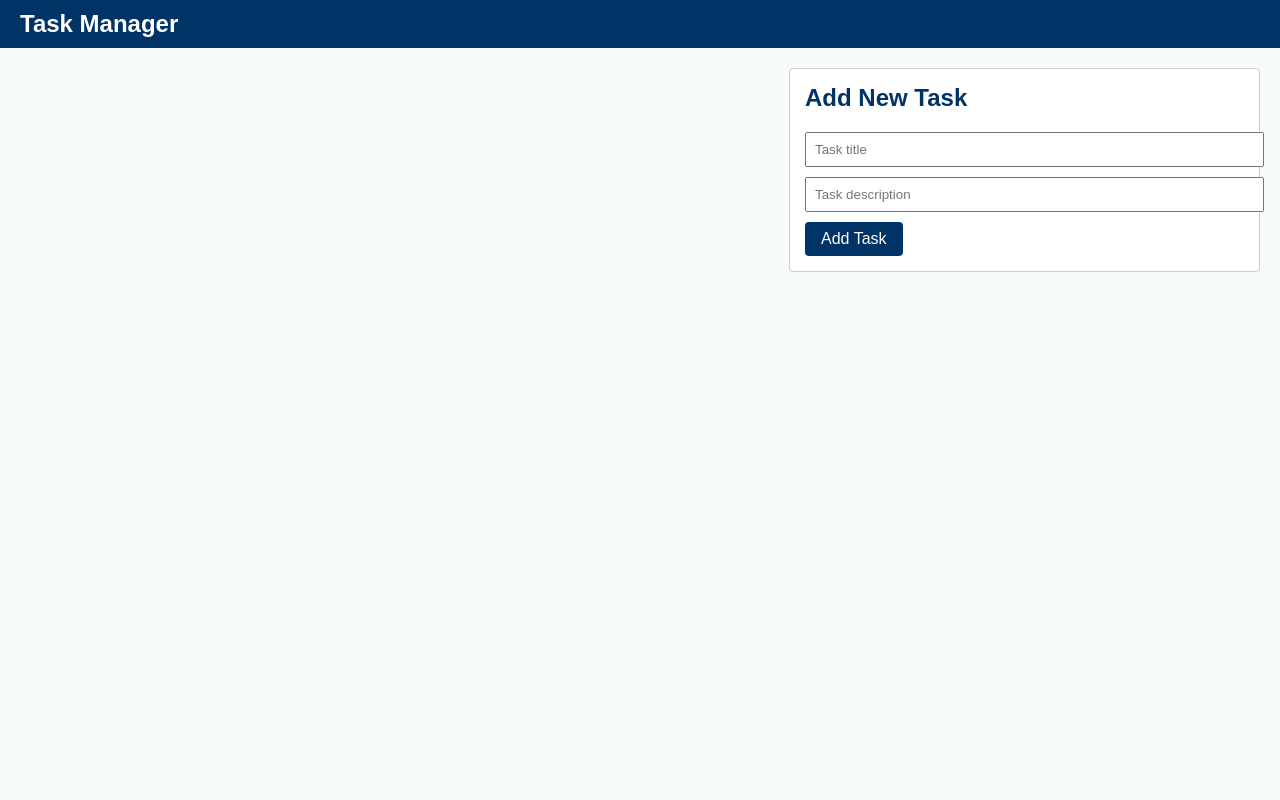
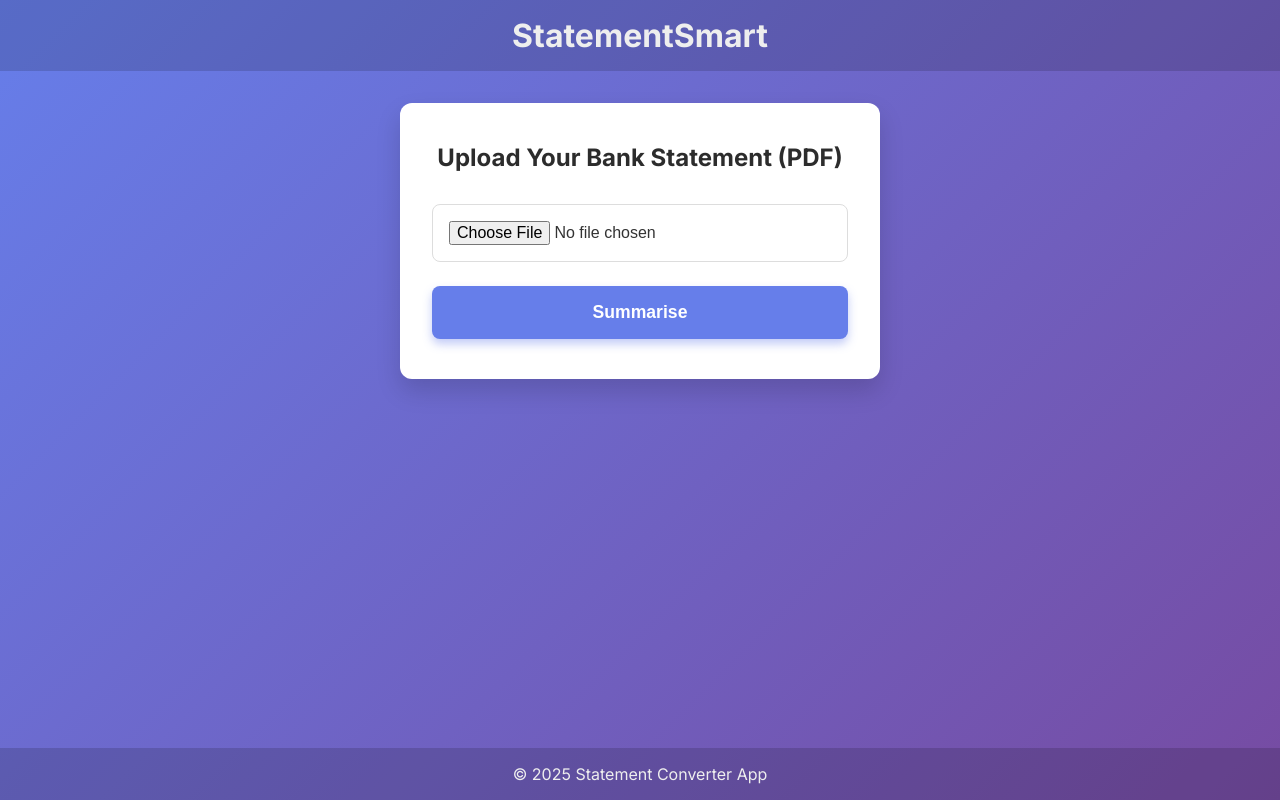
Before and after one commit to olaolatunbos/StatementSmart, a Flask app: page / in a window 1280 px wide. Run offline with Flask 3, Linux system fonts and the light colour scheme; data that the repository does not hold is empty.

Commit message:
change app

```diff
--- a/app/app.py
+++ b/app/app.py
@@ -1,59 +1,134 @@
-import uuid
-from flask import Flask, request, jsonify, abort, render_template
+from flask import Flask, render_template, request, send_file
+import os
+import pandas as pd
+import pdfplumber
+import io
+import re
+from openai import OpenAI
 
-app = Flask(__name__, template_folder='templates', static_folder='static')
+app = Flask(__name__)
+UPLOAD_FOLDER = 'uploads'
+os.makedirs(UPLOAD_FOLDER, exist_ok=True)
+app.config['UPLOAD_FOLDER'] = UPLOAD_FOLDER
 
-# In-memory storage for tasks
-tasks = {}
+client = OpenAI(api_key=os.getenv("OPENAI_API_KEY"))
 
-@app.route('/')
+CATEGORIES = [
+    "Groceries", "Entertainment", "Transport", "Rent", "Salary",
+    "Utilities", "Shopping", "Food & Drink", "Other"
+]
+
+# Store DataFrames in memory for download
+last_transactions_df = None
+last_summary_df = None
+
+@app.route('/', methods=['GET', 'POST'])
 def index():
-    return render_template('index.html')
+    global last_transactions_df, last_summary_df
+    summary = None
 
-@app.route('/tasks', methods=['GET'])
-def get_tasks():
-    return jsonify(list(tasks.values()))
+    if request.method == 'POST':
+        uploaded_file = request.files.get('statement')
+        if uploaded_file and uploaded_file.filename.endswith('.pdf'):
+            filepath = os.path.join(app.config['UPLOAD_FOLDER'], uploaded_file.filename)
+            uploaded_file.save(filepath)
 
-@app.route('/tasks', methods=['POST'])
-def create_task():
-    data = request.get_json()
-    if not data or 'title' not in data:
-        abort(400, description="Missing task title")
-    task_id = str(uuid.uuid4())
-    task = {
-        'id': task_id,
-        'title': data['title'],
-        'description': data.get('description', ''),
-        'completed': False
-    }
-    tasks[task_id] = task
-    return jsonify(task), 201
+            df = extract_lloyds_transactions(filepath)
+            df['Category'] = df['Details'].apply(categorize_with_gpt)
+            df['Money Out (£)'] = pd.to_numeric(df['Money Out (£)'], errors='coerce').fillna(0)
 
-@app.route('/tasks/<task_id>', methods=['GET'])
-def get_task(task_id):
-    task = tasks.get(task_id)
-    if not task:
-        abort(404, description="Task not found")
-    return jsonify(task)
+            summary_df = df.groupby('Category')['Money Out (£)'].sum().reset_index()
+            summary = summary_df.to_dict(orient='records')
 
-@app.route('/tasks/<task_id>', methods=['PUT'])
-def update_task(task_id):
-    if task_id not in tasks:
-        abort(404, description="Task not found")
-    data = request.get_json()
-    task = tasks[task_id]
-    task['title'] = data.get('title', task['title'])
-    task['description'] = data.get('description', task['description'])
-    task['completed'] = data.get('completed', task['completed'])
-    tasks[task_id] = task
-    return jsonify(task)
+            # Store for download
+            last_transactions_df = df
+            last_summary_df = summary_df
 
-@app.route('/tasks/<task_id>', methods=['DELETE'])
-def delete_task(task_id):
-    if task_id not in tasks:
-        abort(404, description="Task not found")
-    del tasks[task_id]
-    return jsonify({'result': True})
+            return render_template("index.html", summary=summary)
 
-if __name__ == '__main__':
-    app.run(host='0.0.0.0', port=3000, debug=True)
+        else:
+            return "Only PDF files are supported.", 400
+
+    return render_template("index.html", summary=summary)
+
+@app.route('/download')
+def download_excel():
+    global last_transactions_df, last_summary_df
+
+    if last_transactions_df is None or last_summary_df is None:
+        return "No data to export. Please upload a file first.", 400
+
+    output = io.BytesIO()
+    with pd.ExcelWriter(output, engine='xlsxwriter') as writer:
+        last_transactions_df.to_excel(writer, index=False, sheet_name='Transactions')
+        last_summary_df.to_excel(writer, index=False, sheet_name='Summary')
+
+    output.seek(0)
+    return send_file(output, download_name='categorized_statement.xlsx', as_attachment=True)
+
+
+def extract_lloyds_transactions(filepath):
+    transactions = []
+    pattern = re.compile(
+        r'(?P<date>\d{2}[A-Za-z]{3}\d{2})\s+'
+        r'(?P<type>[A-Z]{2,4})\s+'
+        r'(?P<details>.+?)\s+'
+        r'(?P<amount1>\d+\.\d{2})\s+'
+        r'(?:(?P<amount2>\d+\.\d{2})\s+)?'
+        r'(?P<balance>\d+\.\d{2})'
+    )
+
+    with pdfplumber.open(filepath) as pdf:
+        text = "\n".join(page.extract_text() for page in pdf.pages if page.extract_text())
+
+    for line in text.split('\n'):
+        match = pattern.search(line)
+        if match:
+            data = match.groupdict()
+            txn_type = data['type']
+            money_out = None
+            money_in = None
+
+            if txn_type in ['TFR', 'FPO', 'FPI']:
+                money_in = data['amount1']
+            elif txn_type in ['DEB', 'DD']:
+                money_out = data['amount1']
+            else:
+                money_out = data['amount1']
+                if data['amount2']:
+                    money_in = data['amount2']
+
+            transactions.append({
+                'Date': data['date'],
+                'Type': txn_type,
+                'Details': data['details'].strip(),
+                'Money Out (£)': money_out,
+                'Money In (£)': money_in,
+                'Balance (£)': data['balance']
+            })
+
+    return pd.DataFrame(transactions)
+
+def categorize_with_gpt(description):
+    prompt = (
+        f"Categorize this bank transaction description into one of these categories, if you cannot categorise choose Other:\n"
+        f"{', '.join(CATEGORIES)}.\n"
+        f"Transaction: {description}\n"
+        f"Category:"
+    )
+    try:
+        response = client.chat.completions.create(
+            model="gpt-3.5-turbo",
+            messages=[
+                {"role": "system", "content": "You are a helpful financial assistant that categorizes bank transactions."},
+                {"role": "user", "content": prompt}
+            ],
+            temperature=0
+        )
+        return response.choices[0].message.content.strip()
+    except Exception as e:
+        print(f"OpenAI error: {e}")
+        return "Uncategorized"
+
+if __name__ == "__main__":
+    app.run(debug=True, host='0.0.0.0', port=3000)
--- a/app/static/script.js
+++ /dev/null
@@ -1,83 +0,0 @@
-document.addEventListener('DOMContentLoaded', () => {
-    fetchTasks();
-
-    const form = document.getElementById('add-task-form');
-    form.addEventListener('submit', addTask);
-  });
-
-  function fetchTasks() {
-    fetch('/tasks')
-      .then(response => response.json())
-      .then(data => {
-        const container = document.getElementById('task-container');
-        container.innerHTML = '';
-        data.forEach(task => {
-          const taskDiv = document.createElement('div');
-          taskDiv.className = 'task';
-          taskDiv.dataset.id = task.id;
-          taskDiv.innerHTML = `
-            <h3 class="${task.completed ? 'completed' : ''}">${task.title}</h3>
-            <p>${task.description}</p>
-            <button onclick="deleteTask('${task.id}')">Delete</button>
-            <button onclick="toggleTask('${task.id}', ${task.completed})">
-              ${task.completed ? 'Mark Incomplete' : 'Mark Complete'}
-            </button>
-          `;
-          container.appendChild(taskDiv);
-        });
-      })
-      .catch(error => console.error('Error fetching tasks:', error));
-  }
-
-  function addTask(event) {
-    event.preventDefault();
-    const title = document.getElementById('task-title').value;
-    const description = document.getElementById('task-description').value;
-
-    fetch('/tasks', {
-      method: 'POST',
-      headers: { 'Content-Type': 'application/json' },
-      body: JSON.stringify({ title, description })
-    })
-    .then(response => {
-      if (!response.ok) {
-        throw new Error('Failed to add task');
-      }
-      return response.json();
-    })
-    .then(() => {
-      document.getElementById('task-title').value = '';
-      document.getElementById('task-description').value = '';
-      fetchTasks();
-    })
-    .catch(error => console.error(error));
-  }
-
-  function deleteTask(taskId) {
-    fetch(`/tasks/${taskId}`, {
-      method: 'DELETE'
-    })
-    .then(response => {
-      if (!response.ok) {
-        throw new Error('Failed to delete task');
-      }
-      fetchTasks();
-    })
-    .catch(error => console.error(error));
-  }
-
-  function toggleTask(taskId, currentStatus) {
-    fetch(`/tasks/${taskId}`, {
-      method: 'PUT',
-      headers: { 'Content-Type': 'application/json' },
-      body: JSON.stringify({ completed: !currentStatus })
-    })
-    .then(response => {
-      if (!response.ok) {
-        throw new Error('Failed to update task');
-      }
-      return response.json();
-    })
-    .then(() => fetchTasks())
-    .catch(error => console.error(error));
-  }
--- a/app/static/style.css
+++ b/app/static/style.css
@@ -1,111 +1,158 @@
-/* Overall page styling */
+/* Basic resets */
+* {
+    box-sizing: border-box;
+    margin: 0;
+    padding: 0;
+}
+
+html,
 body {
-    margin: 0;
-    font-family: Arial, sans-serif;
-    background-color: #f7fbfc; /* Light subtle blue background */
+    height: 100%;
+    font-family: 'Inter', -apple-system, BlinkMacSystemFont, 'Segoe UI', Roboto, Oxygen,
+        Ubuntu, Cantarell, 'Open Sans', 'Helvetica Neue', sans-serif;
+    background: linear-gradient(135deg, #667eea 0%, #764ba2 100%);
     color: #333;
 }
 
-  /* Header with logo */
-  header {
+/* Flex layout for full height */
+body {
     display: flex;
-    align-items: center;
-    background-color: #003366; /* Darker blue bar */
-    padding: 10px 20px;
+    flex-direction: column;
+    min-height: 100vh;
 }
 
-  .logo {
-    height: 40px; /* Adjust as needed */
-    margin-right: 20px;
+/* Header & footer styles */
+header,
+footer {
+    text-align: center;
+    padding: 1rem;
+    color: #eee;
+    background: rgba(0, 0, 0, 0.15);
 }
 
 header h1 {
-    color: #ffffff;
-    font-size: 1.5rem;
-    margin: 0;
+    font-weight: 700;
 }
 
-  /* Main content container */
-  #main-content {
+/* Main area */
+main {
+    flex-grow: 1;
     display: flex;
-    flex-wrap: wrap;
-    justify-content: space-between;
-    padding: 20px;
+    justify-content: center;
+    align-items: flex-start;
+    padding: 2rem;
 }
 
-  /* Task container styling */
-  #task-container {
-    flex: 1 1 60%;
-    margin-right: 20px;
+/* Container that holds both sections side-by-side */
+.main-container {
+    display: flex;
+    flex-direction: row;
+    justify-content: center;
+    align-items: flex-start;
+    gap: 2rem;
+    flex-wrap: wrap;
+    max-width: 1100px;
+    width: 100%;
 }
 
-  .task {
-    background-color: #ffffff;
-    border: 1px solid #ccc;
-    border-radius: 4px;
-    padding: 10px;
-    margin-bottom: 10px;
+/* Reusable card style */
+.card,
+.upload-section,
+.summary-container {
+    background: #fff;
+    padding: 2.5rem 2rem;
+    border-radius: 12px;
+    box-shadow: 0 12px 24px rgba(0, 0, 0, 0.15);
+    width: 100%;
+    max-width: 480px;
+    text-align: center;
 }
 
-  .task h3 {
-    margin: 0;
-    font-size: 1.1rem;
+/* Upload section heading */
+.upload-section h2 {
+    margin-bottom: 2rem;
+    font-weight: 700;
+    color: #2c2c2c;
 }
 
-  .task p {
-    margin: 5px 0;
+/* Form styling */
+form {
+    display: flex;
+    flex-direction: column;
+    gap: 1.5rem;
 }
 
-  .completed {
-    text-decoration: line-through;
-    color: #888;
+input[type="file"] {
+    padding: 1rem;
+    border-radius: 8px;
+    border: 1.5px solid #ddd;
+    font-size: 1rem;
+    cursor: pointer;
+    transition: border-color 0.3s ease;
 }
 
-  /* New task form */
-  #new-task-form {
-    flex: 1 1 35%;
-    background-color: #ffffff;
-    border: 1px solid #ccc;
-    border-radius: 4px;
-    padding: 15px;
-    margin-bottom: 20px;
+input[type="file"]:focus,
+input[type="file"]:hover {
+    border-color: #667eea;
+    outline: none;
 }
 
-  #new-task-form h2 {
-    margin-top: 0;
-    color: #003366; /* Tie into the blue theme */
+button {
+    background: #667eea;
+    color: white;
+    padding: 1rem 0;
+    font-weight: 700;
+    font-size: 1.1rem;
+    border: none;
+    border-radius: 8px;
+    cursor: pointer;
+    transition: background-color 0.3s ease;
+    box-shadow: 0 5px 10px rgba(102, 126, 234, 0.4);
 }
 
-  #add-task-form input {
-    display: block;
-    width: 100%;
-    margin-bottom: 10px;
-    padding: 8px;
+button:hover {
+    background: #5563c1;
+    box-shadow: 0 6px 14px rgba(85, 99, 193, 0.6);
 }
 
-  #add-task-form button {
-    background-color: #003366;
-    color: #ffffff;
-    border: none;
-    padding: 8px 16px;
-    cursor: pointer;
-    font-size: 1rem;
-    border-radius: 4px;
+/* Summary box */
+.summary-container h2 {
+    font-weight: 700;
+    margin-bottom: 1rem;
+    color: #333;
 }
 
-  #add-task-form button:hover {
-    background-color: #00509d; /* Slightly lighter blue on hover */
+.summary-container table {
+    width: 100%;
+    border-collapse: collapse;
+    margin-top: 1rem;
 }
 
-  /* Responsive layout for smaller screens */
-  @media (max-width: 768px) {
-    #main-content {
-      flex-direction: column;
+.summary-container th,
+.summary-container td {
+    padding: 10px 12px;
+    text-align: left;
+    border-bottom: 1px solid #ddd;
 }
-    #task-container,
-    #new-task-form {
-      flex: 1 1 100%;
-      margin-right: 0;
-      margin-bottom: 20px;
+
+.summary-container th {
+    background-color: #3498db;
+    color: white;
 }
+
+/* Download button */
+.download-btn {
+    display: inline-block;
+    margin-top: 1.5rem;
+    padding: 0.75rem 1.5rem;
+    background-color: #667eea;
+    color: white;
+    border-radius: 8px;
+    text-decoration: none;
+    font-weight: 600;
+    transition: background-color 0.3s ease;
 }
+
+.download-btn:hover {
+    background-color: #667eea;
+}
--- a/app/templates/index.html
+++ b/app/templates/index.html
@@ -1,31 +1,62 @@
-<!DOCTYPE html>
+<!doctype html>
 <html lang="en">
+
 <head>
-  <meta charset="UTF-8">
-  <title>Task Manager</title>
-  <link rel="stylesheet" href="/static/style.css">
+    <meta charset="UTF-8">
+    <title>Bank Statement to Excel</title>
+    <meta name="viewport" content="width=device-width, initial-scale=1.0">
+    <link rel="stylesheet" href="{{ url_for('static', filename='style.css') }}">
+    <link href="https://fonts.googleapis.com/css2?family=Inter:wght@400;700&display=swap" rel="stylesheet" />
 </head>
+
 <body>
-  <header>
-    <!-- Replace `coderco_logo.png` with your actual filename if different -->
-    <h1>Task Manager</h1>
-  </header>
+    <header>
+        <h1>StatementSmart</h1>
+    </header>
 
-  <div id="main-content">
-    <div id="task-container">
-      <!-- Task list will be loaded here by script.js -->
-    </div>
+    <main>
+        <div class="main-container">
+            <!-- Upload Section -->
+            <section class="upload-section card">
+                <h2>Upload Your Bank Statement (PDF)</h2>
+                <form action="/" method="post" enctype="multipart/form-data">
+                    <input type="file" name="statement" accept=".pdf" required />
+                    <button type="submit">Summarise</button>
+                </form>
+                {% if summary %}
+                <a href="/download" class="download-btn">Download Excel File</a>
+                {% endif %}
+            </section>
 
-    <div id="new-task-form">
-      <h2>Add New Task</h2>
-      <form id="add-task-form">
-        <input type="text" id="task-title" placeholder="Task title" required>
-        <input type="text" id="task-description" placeholder="Task description">
-        <button type="submit">Add Task</button>
-      </form>
-    </div>
-  </div>
+            <!-- Summary Section (if available) -->
+            {% if summary %}
+            <section class="summary-container">
+                <h2>Spending Summary</h2>
+                <table>
+                    <thead>
+                        <tr>
+                            <th>Category</th>
+                            <th>Total Spent (£)</th>
+                        </tr>
+                    </thead>
+                    <tbody>
+                        {% for item in summary %}
+                        <tr>
+                            <td>{{ item['Category'] }}</td>
+                            <td>{{ "%.2f"|format(item['Money Out (£)']) }}</td>
+                        </tr>
+                        {% endfor %}
+                    </tbody>
+                </table>
+            </section>
+            {% endif %}
+        </div>
+    </main>
 
-  <script src="/static/script.js"></script>
+
+    <footer>
+        <p>&copy; 2025 Statement Converter App</p>
+    </footer>
 </body>
+
 </html>
```
Also changed, not shown: app/name.py (added, +17 -0 lines), app/requirements.txt (+10 -0 lines), .github/workflows/deploy-app.yml, app/static/images/coderco_logo.jpeg (deleted), 1 other file. Lines whose indentation alone changed are shown as unchanged.
